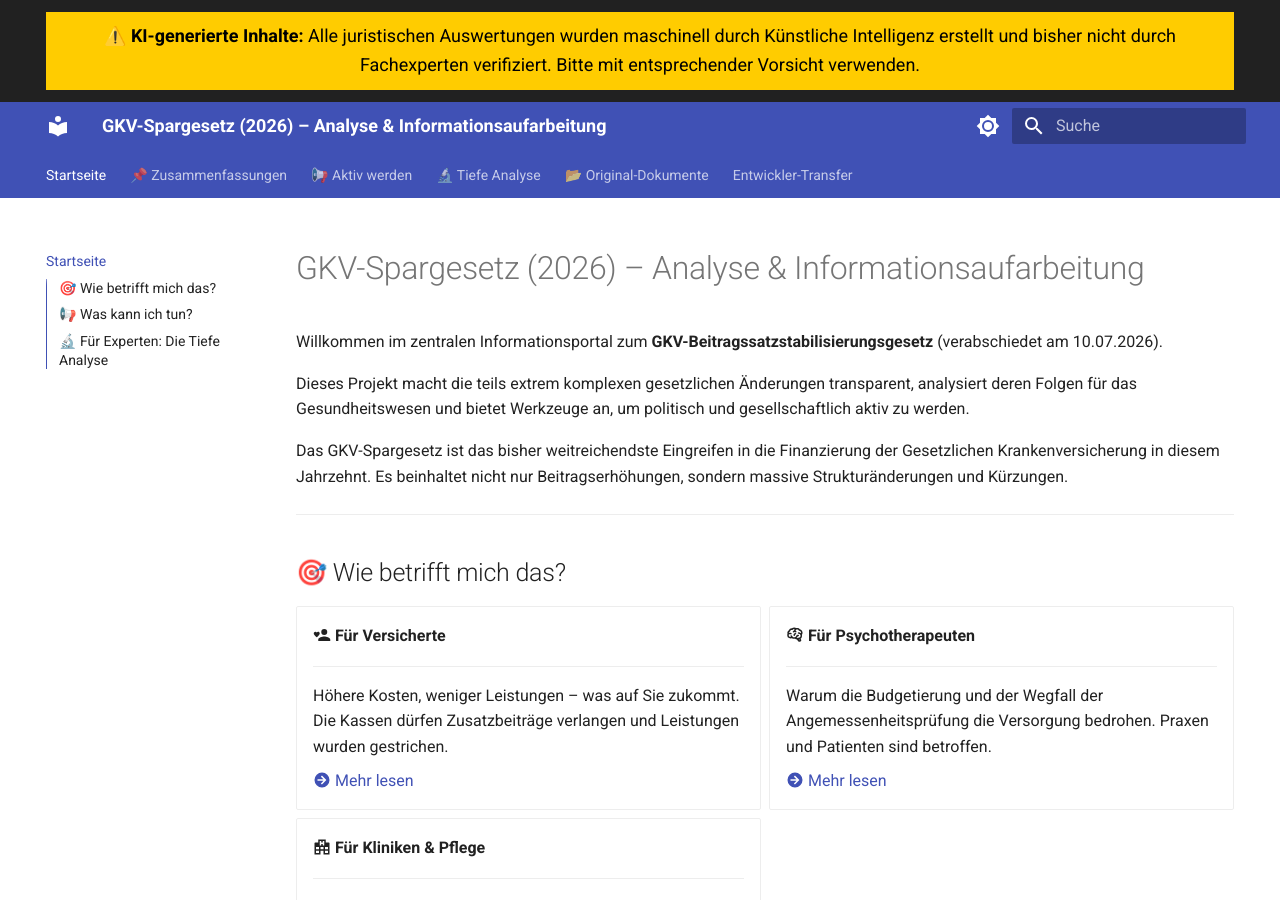
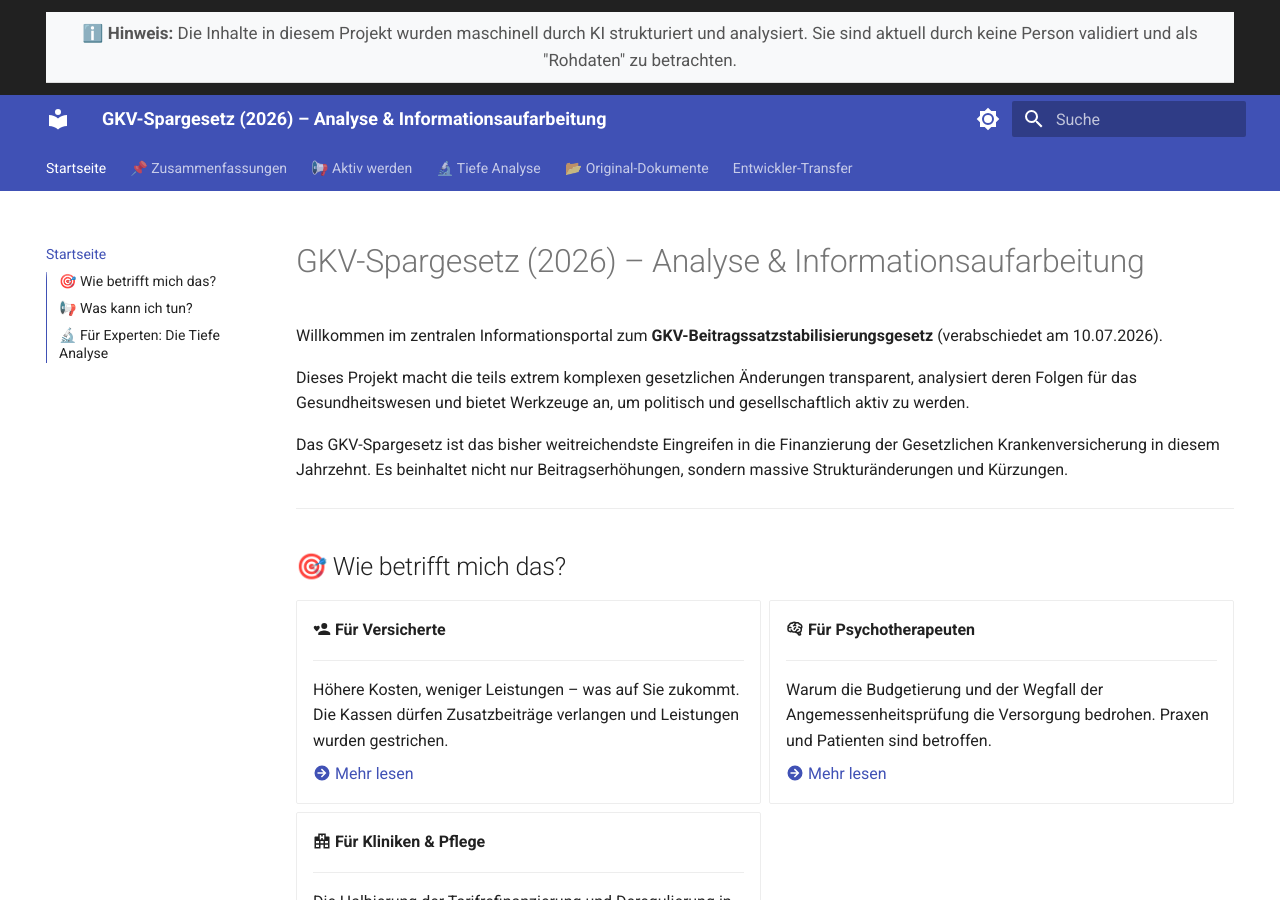
Before and after one commit to admonstrator/gkv-spargesetz, an MkDocs documentation site: the page built from docs/index.md, in a window 1280 px wide and 900 px high. Built offline with MkDocs 1.6.1 and Material for MkDocs 9.7.7, drawn with Linux system fonts in a browser that asks for light colours.

Commit message:
Dezenterer KI-Hinweis ('Rohdaten')

```diff
--- a/overrides/main.html
+++ b/overrides/main.html
@@ -1,7 +1,7 @@
 {% extends "base.html" %}
 
 {% block announce %}
-  <div style="background-color: #ffcc00; color: #000; padding: 10px 15px; text-align: center; font-weight: 500; font-size: 0.9rem;">
-    <strong>⚠️ KI-generierte Inhalte:</strong> Alle juristischen Auswertungen wurden maschinell durch Künstliche Intelligenz erstellt und bisher nicht durch Fachexperten verifiziert. Bitte mit entsprechender Vorsicht verwenden.
+  <div style="background-color: #f8f9fa; color: #555; border-bottom: 1px solid #ddd; padding: 8px 15px; text-align: center; font-size: 0.85rem;">
+    ℹ️ <strong>Hinweis:</strong> Die Inhalte in diesem Projekt wurden maschinell durch KI strukturiert und analysiert. Sie sind aktuell durch keine Person validiert und als "Rohdaten" zu betrachten.
   </div>
 {% endblock %}
```
